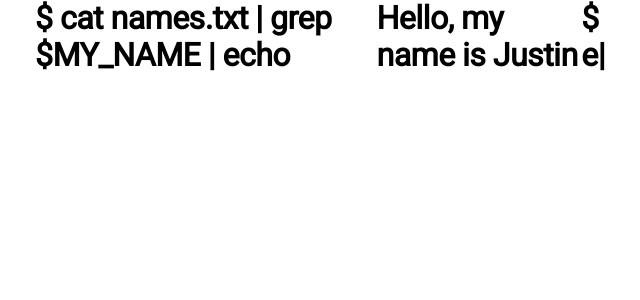
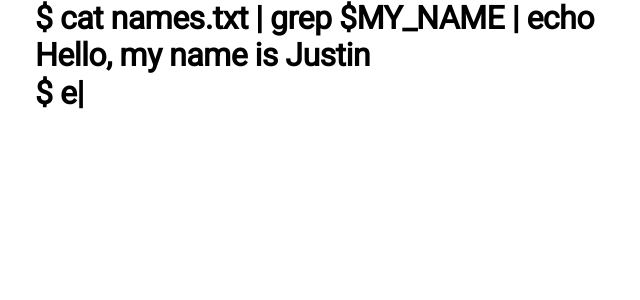
Before and after one commit to jpal91/resume, a Next.js app: page / in a window 1280 px wide. Shown: the top 300 px of the page, without its empty margins (317-957 px from the left). Built offline with nearby package versions, Linux system fonts and the light colour scheme.

Commit message:
Update index.js

```diff
--- a/pages/index.js
+++ b/pages/index.js
@@ -42,7 +42,7 @@ const Home = () => {
 			</Head>
 			<Container sx={{ width: '100%' }}>
 				<Grid item xs={12} sx={{ display: 'flex', flexDirection: 'column', alignItems: 'center' }}>
-					<Box sx={{ width: '50%', display: 'flex' }}>
+					<Box sx={{ width: '50%', display: 'flex', flexDirection: 'column' }}>
 						<Typography variant='h1'>
 							<span>$ </span>
 							<Typed
```
